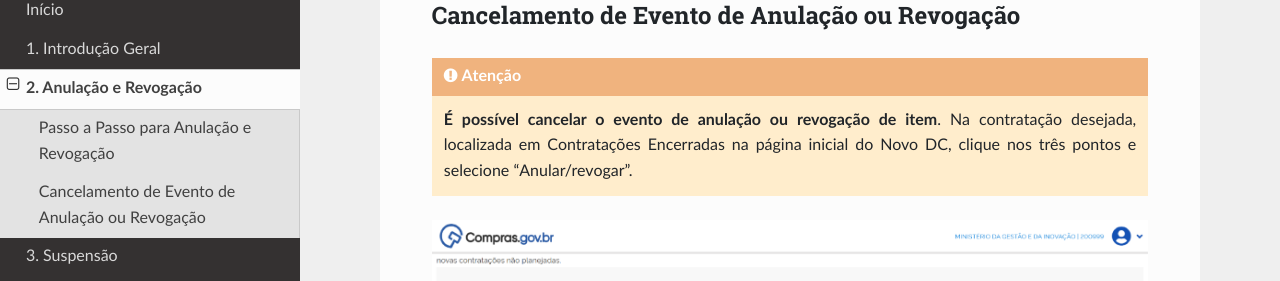
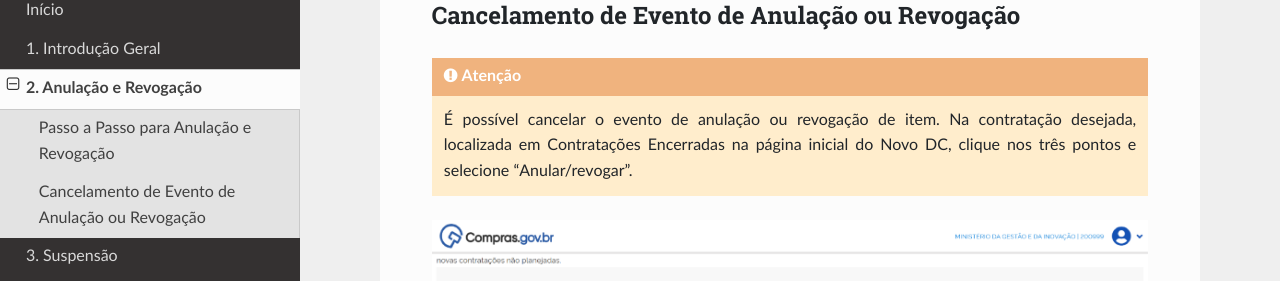
Before and after one commit to siqueiraazevedo2013-cloud/Tutorial-Eventos-Novo-DC, an MkDocs documentation site: the page built from docs/02-anulacao-revogacao.md, in a window 1280 px wide and 900 px high, scrolled down 6233 px. Shown: the part 148-429 px from the top of the window. Built offline with MkDocs 1.6.1, drawn with Linux system fonts in a browser that asks for light colours; nearby versions of some CDN libraries.

```diff
--- a/docs/02-anulacao-revogacao.md
+++ b/docs/02-anulacao-revogacao.md
@@ -80,7 +80,7 @@ O sistema confirmará finalização com sucesso.
 ## Cancelamento de Evento de Anulação ou Revogação
 
 !!! warning "Atenção"
-    **É possível cancelar o evento de anulação ou revogação de item**. Na contratação desejada, localizada em Contratações Encerradas na página inicial do Novo DC, clique nos três pontos e selecione “Anular/revogar”.
+    É possível cancelar o evento de anulação ou revogação de item. Na contratação desejada, localizada em Contratações Encerradas na página inicial do Novo DC, clique nos três pontos e selecione “Anular/revogar”.
 
 ![Tela 04 2](Imagens/tela-04-2.png)
 
```
